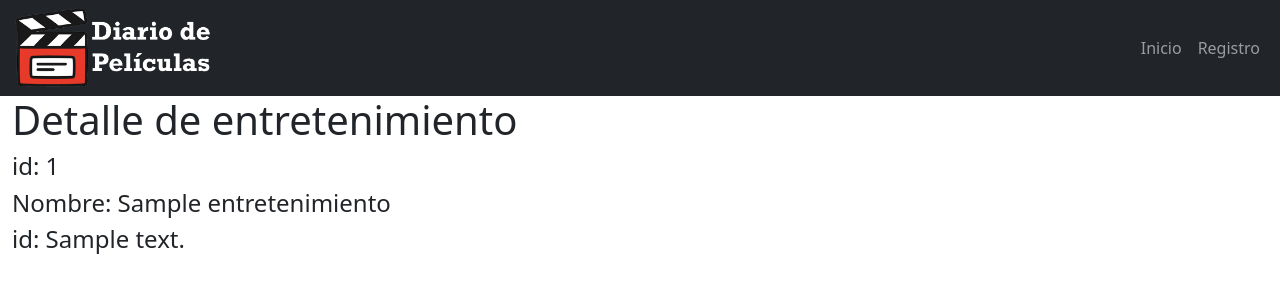
After one commit to RogerAviles22/PHPentertainment, a Laravel app: page /detalle/1 in a window 1280 px wide. The commit adds this page. Shown: the top 300 px of the page. Run offline with Laravel 8, Linux system fonts and the light colour scheme; tables that the repository leaves empty hold one stand-in row (values such as "Sample post"); some libraries are stand-ins or nearby versions.

Commit message:
Muestra detalles del entretenimiento. Setea correctamente el PrimaryKey de Model.

```diff
--- a/app/Http/Controllers/PagesController.php
+++ b/app/Http/Controllers/PagesController.php
@@ -12,6 +12,11 @@ class PagesController extends Controller
         return view('welcome', compact('entretenimientos'));
     }
 
+    public function detalle($id){
+        $entretenimientos = Models\Entretenimiento::findOrFail($id);
+        return view('entretenimiento.detalle', compact('entretenimientos'));
+    }
+
     public function registro(){
         return view('register');
     }
--- a/app/Models/Categoria.php
+++ b/app/Models/Categoria.php
@@ -7,5 +7,6 @@ use Illuminate\Database\Eloquent\Model;
 
 class Categoria extends Model
 {
+    protected $primaryKey = 'id_categoria';
     use HasFactory;
 }
--- a/app/Models/Entretenimiento.php
+++ b/app/Models/Entretenimiento.php
@@ -7,5 +7,6 @@ use Illuminate\Database\Eloquent\Model;
 
 class Entretenimiento extends Model
 {
+    protected $primaryKey = 'id_entretenimiento';
     use HasFactory;
 }
--- a/app/Models/Espectador.php
+++ b/app/Models/Espectador.php
@@ -7,5 +7,6 @@ use Illuminate\Database\Eloquent\Model;
 
 class Espectador extends Model
 {
+    protected $primaryKey = 'id_espectador';
     use HasFactory;
 }
--- a/app/Models/Genero.php
+++ b/app/Models/Genero.php
@@ -7,5 +7,6 @@ use Illuminate\Database\Eloquent\Model;
 
 class Genero extends Model
 {
+    protected $primaryKey = 'id_genero';
     use HasFactory;
 }
--- a/app/Models/Genero_Entretenimiento.php
+++ b/app/Models/Genero_Entretenimiento.php
@@ -7,5 +7,6 @@ use Illuminate\Database\Eloquent\Model;
 
 class Genero_Entretenimiento extends Model
 {
+    protected $primaryKey = 'id_genero_entretenimiento';
     use HasFactory;
 }
--- a/app/Models/Historial_Entretenimiento.php
+++ b/app/Models/Historial_Entretenimiento.php
@@ -7,5 +7,6 @@ use Illuminate\Database\Eloquent\Model;
 
 class Historial_Entretenimiento extends Model
 {
+    protected $primaryKey = 'id_historial_entretenimiento';
     use HasFactory;
 }
--- /dev/null
+++ b/resources/views/entretenimiento/detalle.blade.php
@@ -0,0 +1,7 @@
+@extends('plantilla')
+@section('seccion')
+<h1>Detalle de entretenimiento</h1>
+<h4>id: {{$entretenimientos->id_entretenimiento}}  </h4>
+<h4>Nombre: {{$entretenimientos->nombre}}  </h4>
+<h4>id: {{$entretenimientos->descripcion}}  </h4>
+@endsection
--- a/resources/views/welcome.blade.php
+++ b/resources/views/welcome.blade.php
@@ -20,13 +20,13 @@
                     <div class="card">
                         <div class="card-header">
                             <div class="title-entertainment d-flex justify-content-center align-items-center">
-                                <div >
+                                <div>
                                     <h4 class="text-wrap">{{$item->nombre}}</h4>
                                     <p class="fs-6">{{$item->anio_estreno}}</p>
                                 </div>
                                 <div class="btn-group-vertical mx-1" role="group">
-                                    <button type="submit" class="btn btn-outline-info btn-description"><i class="bi-eye"></i></button>
-                                    <button type="submit" class="btn btn-outline-danger btn-delete"><i class="bi-trash"></i></button>
+                                    <a href="{{ route('entretenimiento.detalle', $item) }}"><i class="bi-eye"></i></a>
+                                    <a ><i class="bi-trash"></i></a>
                                 </div>
                             </div>
                         </div>
--- a/routes/web.php
+++ b/routes/web.php
@@ -14,4 +14,7 @@ use Illuminate\Support\Facades\Route;
 |
 */
 Route::get('/', [PagesController::class, 'home'])->name('home');
-Route::get('register', [PagesController::class, 'registro'])->name('registro');
+Route::get('/detalle/{id}', [PagesController::class, 'detalle'])->name('entretenimiento.detalle');
+
+Route::get('/register', [PagesController::class, 'registro'])->name('registro');
+Route::post('/register', [PagesController::class, 'registro'])->name('registro');
```
Also changed, not shown: resources/views/register.blade.php (+5 -5 lines), README.md.
